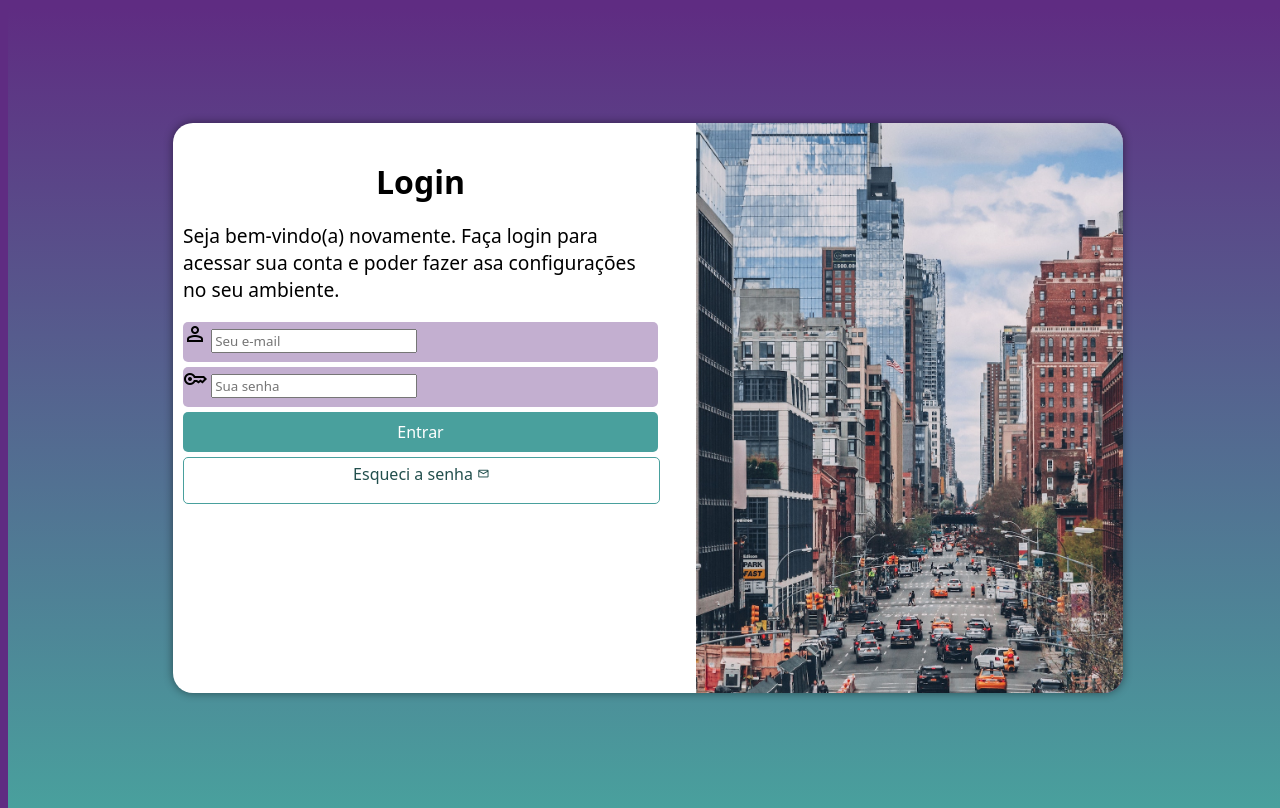
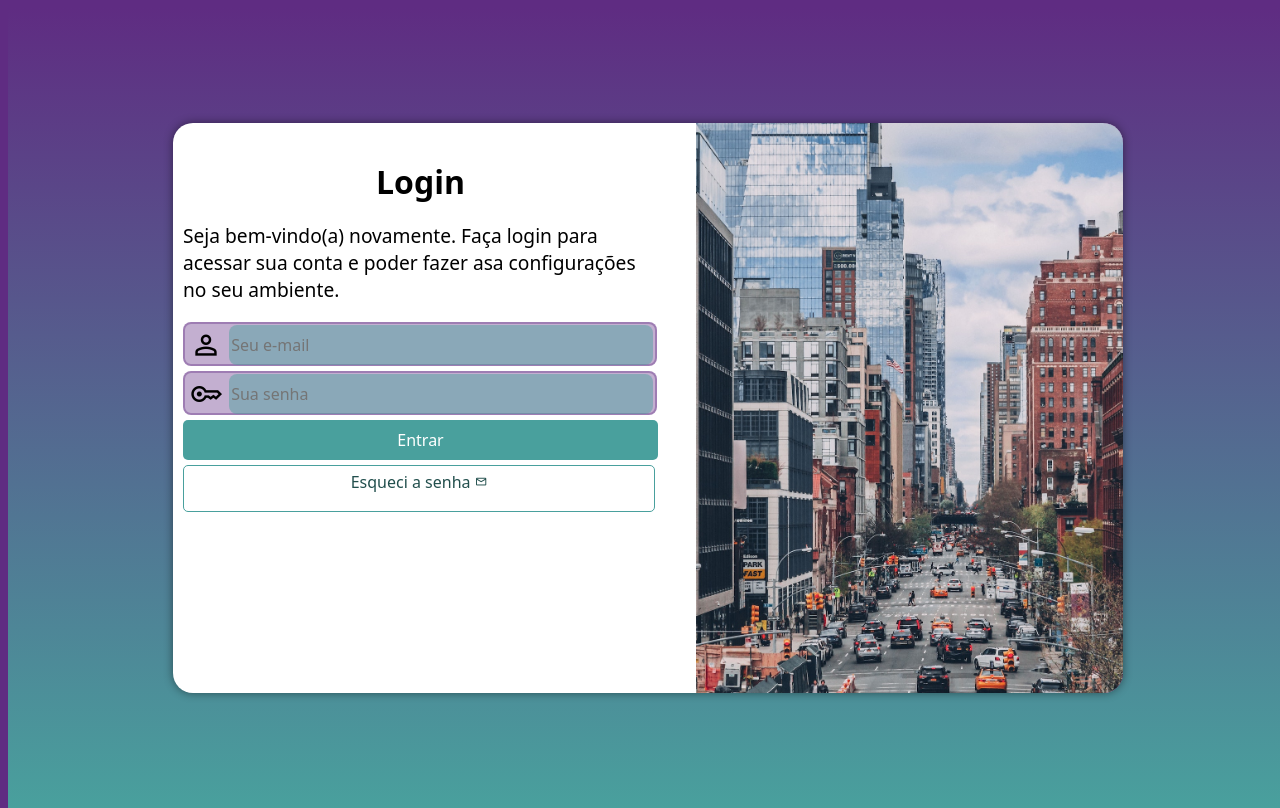
Before and after one commit to Rafa2697/projeto-login, a plain HTML site: page index.html in a window 1280 px wide. Drawn offline with nearby package versions, Linux system fonts and the light colour scheme.

Commit message:
conclusão

```diff
--- a/estilo/media-querys.css
+++ b/estilo/media-querys.css
@@ -19,6 +19,7 @@ grandes telas: acima de 1200px
 
     section#login{
         width: 80vw ;
+        height: 350px;
     }
 
     section#login > div#imagem{
--- a/estilo/style.css
+++ b/estilo/style.css
@@ -30,17 +30,15 @@ section#login{
     position: absolute;
     top: 50%;
     left: 50%;
-    transform: translate(-50%, -50%);
     overflow: hidden;
-
     background-color: white;
     width: 250px;
     height: 570px;
     border-radius: 20px;
     box-shadow: 0px 0px 10px rgba(0, 0, 0, 0.459);
-
     transition: width 0.5s, height 0.5s;
     transition-timing-function: ease;
+    transform: translate(-50%, -50%);
 }
 
 
@@ -68,10 +66,11 @@ div#formulario > p {
 
 form > div.campo {
     background-color: #602c8260;
+    border: 2px solid #602c8260;
     display: block;
-    width: 100%;
+    width: 99%;
     height: 40px;
-    border-radius: 5px;
+    border-radius: 8px;
     margin: 5px 0px;
 }
 
@@ -79,6 +78,23 @@ div.campo > label {
     display: none;
 }
 
+div.campo > span {
+    font-size: 2em;
+
+    width: 30px;
+    padding: 5px;
+}
+
+div.campo > input{
+    background-color: #49a09d76;
+    font-size: 1em;
+    width: calc(100% - 50px);
+
+    height: 95%;
+    border: 0px;
+    border-radius: 8px;
+    transform: translateY(-10px);
+}
 form > input[type=submit] {
     display: block;
     font-size: 1em;
@@ -91,6 +107,11 @@ form > input[type=submit] {
     cursor: pointer;
     transition: .3s;
 }
+/*foco ao clicar no campo input*/
+div.campo > input:focus-within {
+    background-color: white;
+
+}
 
 form > input[type=submit]:hover {
     background-color: #224f4d;
@@ -100,13 +121,14 @@ form > a.botao {
     display: block;
     text-align: center;
     font-size: 1em;
-    width: 100%;
+    width: 99%;
     height: 40px;
     padding-top: 5px;
     margin-top: 5px;
     background-color: white;
     color: #224f4d;
-    border: 1px solid #49a09d;
+    border: 1.5px solid #49a09d;
+
     border-radius: 5px;
     text-decoration: none;
     transition: .3s;
```
